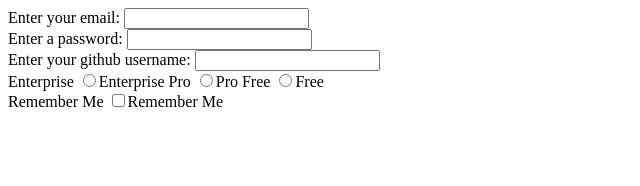
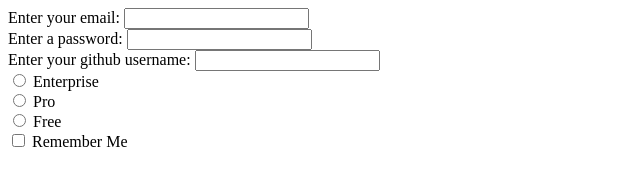
Before and after one commit to btdonovan/signupForm, a plain HTML site: page index.html in a window 1280 px wide. Shown: the whole page, without its empty margins (0-640 px from the left). Drawn offline with Linux system fonts and the light colour scheme.

Commit message:
small changes

```diff
--- a/index.html
+++ b/index.html
@@ -17,16 +17,19 @@
         <input type="text" name="github" id="github" required>
       </div>
       <div>
+        <input type="radio" name="account_type" id="account_type1" value="enterprise">
         <label for="account_type1">Enterprise</label>
-        <input type="radio" name="account_type" id="account_type1" value="enterprise">Enterprise
+        <br>
+        <input type="radio" name="account_type" id="account_type2" value="pro">
         <label for="account_type2">Pro</label>
-        <input type="radio" name="account_type" id="account_type2" value="pro">Pro
+        <br>
+        <input type="radio" name="account_type" id="account_type3" value="free">
         <label for="account_type3">Free</label>
-        <input type="radio" name="account_type" id="account_type3" value="free">Free
       </div>
       <div>
+
+        <input type="checkbox" name="remember" id="remember" value="remember">
         <label for="remember">Remember Me</label>
-        <input type="checkbox" name="remember" id="remember" value="remember">Remember Me
       </div>
 
     </form>
```
